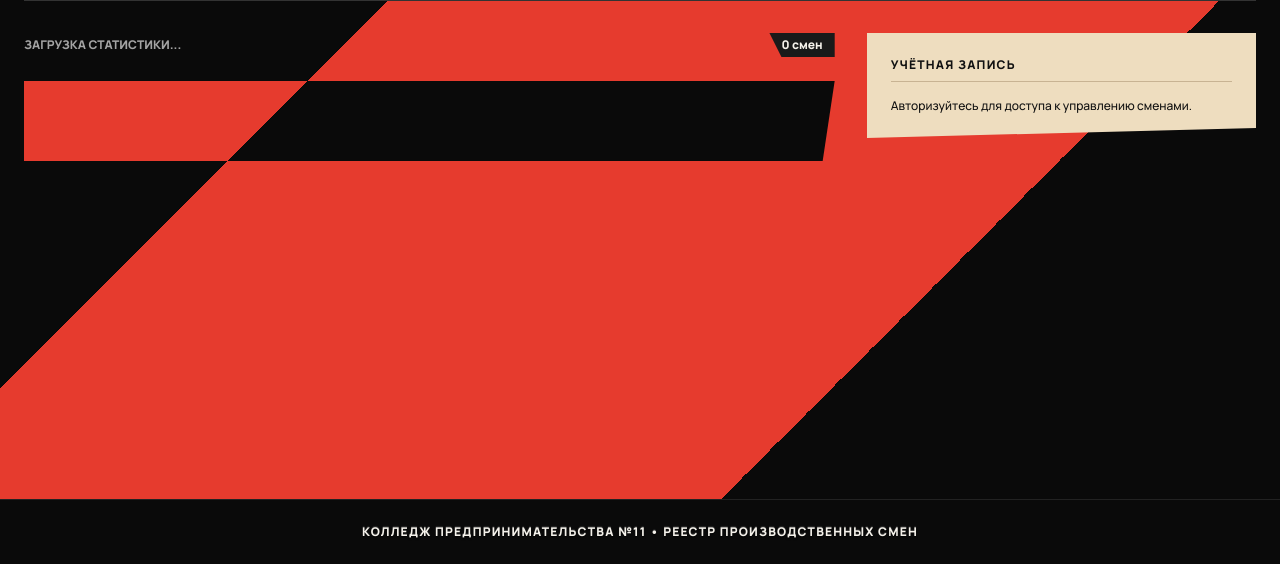
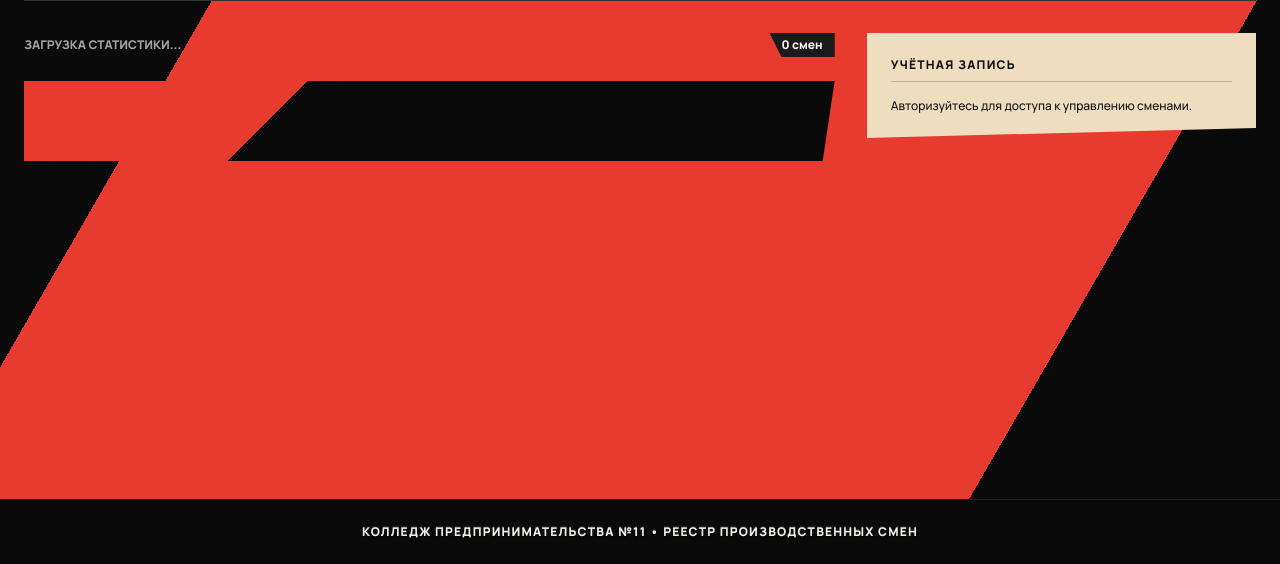
Before and after one commit to BUMBUM-BUM/kp11-film-crew, a website: page kp11-film-crew/public/index.html in a window 1280 px wide. Shown: the part 236-800 px from the top of the page. Drawn offline with nearby package versions, Linux system fonts and the light colour scheme.

Commit message:
Update index.html

```diff
--- a/kp11-film-crew/public/index.html
+++ b/kp11-film-crew/public/index.html
@@ -12,7 +12,7 @@
       font-family: 'Manrope', sans-serif;
       background-color: #0A0A0A;
       /* Утолщённая красная диагональная линия */
-      background-image: linear-gradient(135deg, #0A0A0A 30%, #E63B2E 30%, #E63B2E 70%, #0A0A0A 70%);
+      background-image: linear-gradient(120deg, #0A0A0A 20%, #E63B2E 20%, #E63B2E 80%, #0A0A0A 80%);
       background-size: 100% 100%;
       background-attachment: fixed;
       color: #FFFFFF;
```
